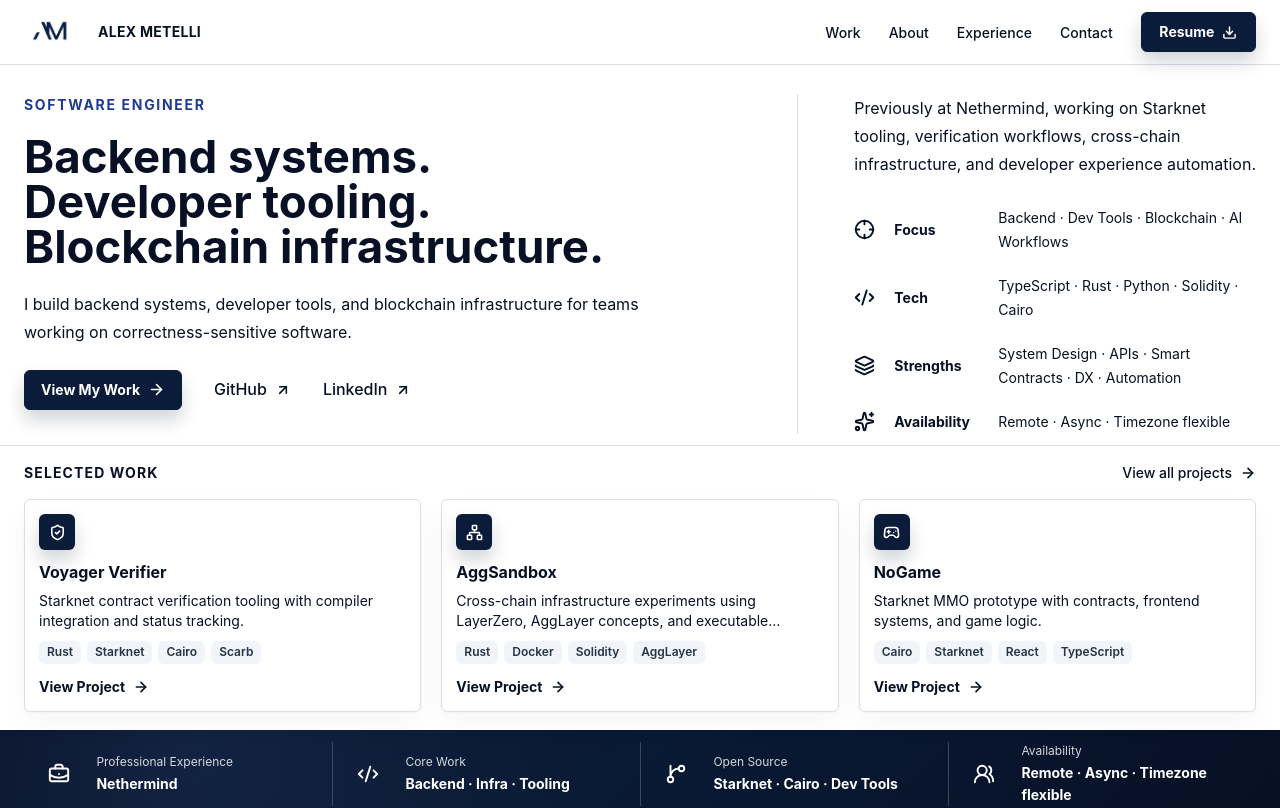
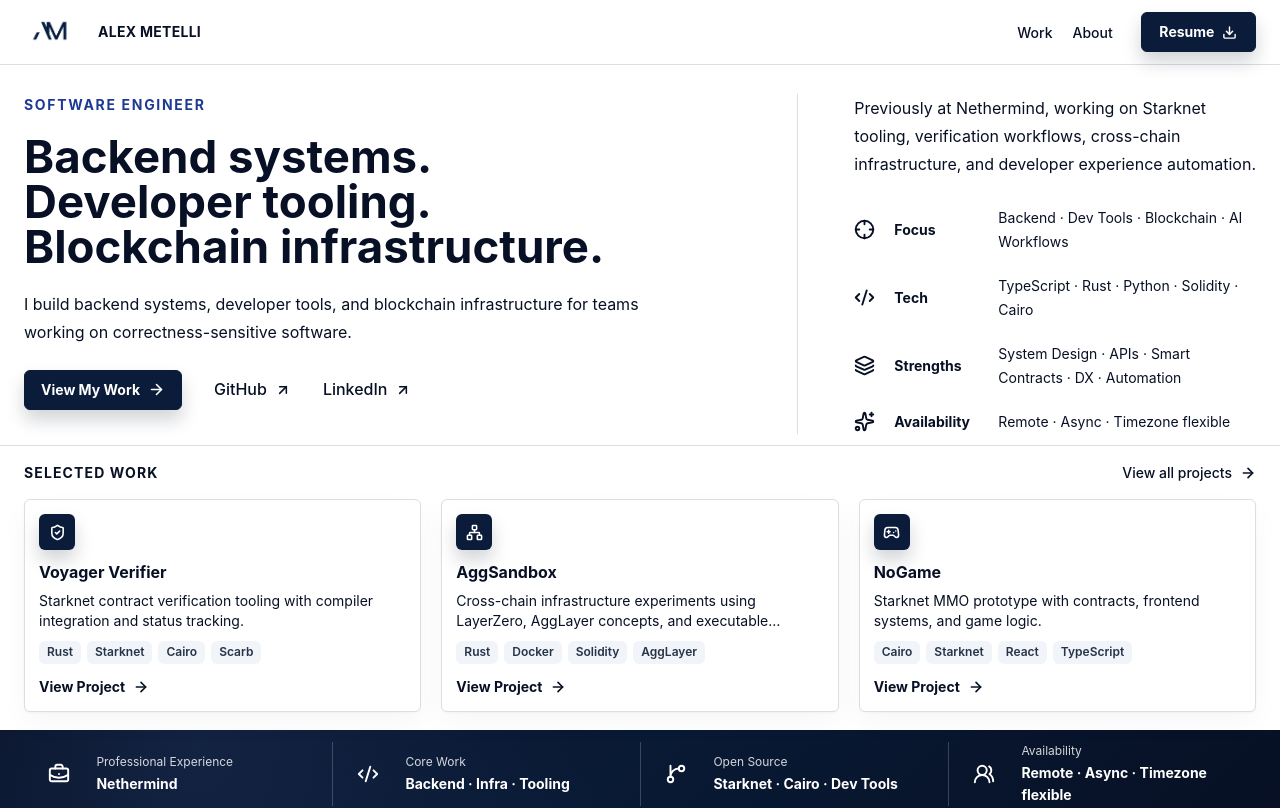
Before and after one commit to ametel01/personal-webpage, a Next.js app: page / in a window 1280 px wide. Shown: the top 808 px of the page. Built offline with nearby package versions, Linux system fonts and the light colour scheme; no server answers.

Commit message:
Align header navigation with v1 spec

```diff
--- a/src/components/site-shell.tsx
+++ b/src/components/site-shell.tsx
@@ -5,7 +5,7 @@ import type { ReactNode } from "react";
 import { Container, ExternalLink } from "@/components/primitives";
 import { site } from "@/lib/site";
 
-const navItems = [
+export const primaryNavItems = [
   {
     label: "Work",
     href: "/work"
@@ -13,14 +13,6 @@ const navItems = [
   {
     label: "About",
     href: "/about"
-  },
-  {
-    label: "Experience",
-    href: "/#experience"
-  },
-  {
-    label: "Contact",
-    href: "/#contact"
   }
 ] as const;
 
@@ -80,8 +72,8 @@ function SiteHeader() {
           </span>
         </Link>
         <nav className="flex items-center gap-7 max-[760px]:gap-3" aria-label="Primary navigation">
-          <ul className="flex items-center gap-7 max-[760px]:hidden">
-            {navItems.map((item) => (
+          <ul className="flex items-center gap-5 max-[760px]:gap-3">
+            {primaryNavItems.map((item) => (
               <li key={item.href}>
                 <Link
                   className="text-[length:var(--text-sm)] font-medium text-[var(--color-text)] hover:text-[var(--color-accent)]"
```
Also changed, not shown: plans/README.md, 1 other file (tests, documents, lock files or other folders).
